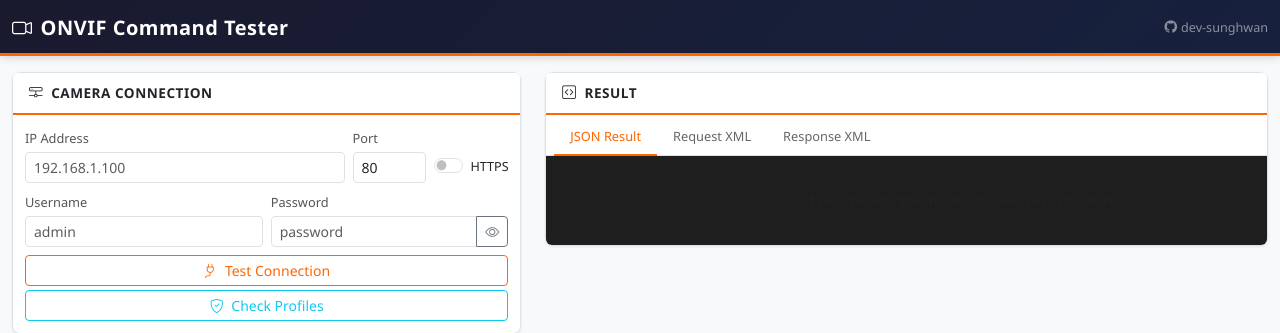
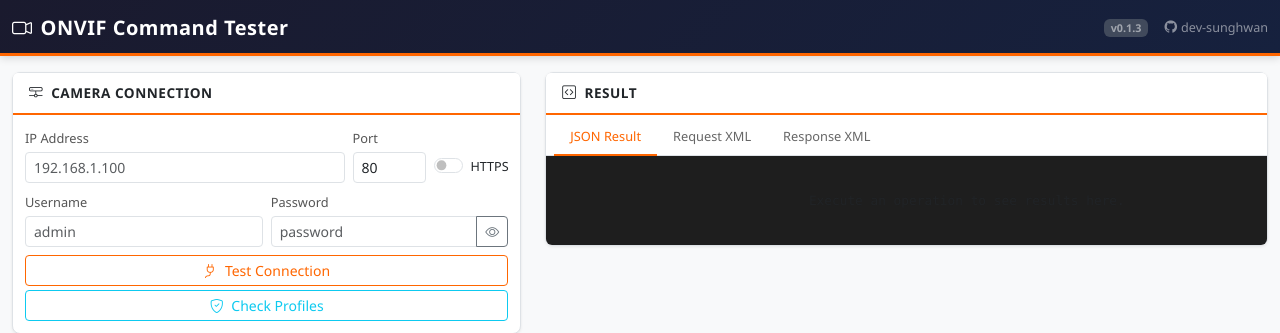
Before and after one commit to dev-sunghwan/onvif_test_tool, a Flask app: page / in a window 1280 px wide. Shown: the top 333 px of the page. Run offline with Flask 3, Linux system fonts and the light colour scheme; some libraries are stand-ins or nearby versions.

Commit message:
Add version display (v0.1.3)
- Define VERSION constant in app.py
- Pass version to template and display as badge in navbar

Co-Authored-By: Claude Sonnet 4.6 <noreply@anthropic.com>

```diff
--- a/app.py
+++ b/app.py
@@ -1,4 +1,6 @@
 """ONVIF Command Tester - Flask Web Application."""
+
+VERSION = "0.1.3"
 
 import json
 import os
@@ -68,7 +70,7 @@ executor = CommandExecutor()
 @app.route("/")
 def index():
     """Render main page."""
-    return render_template("index.html", presets=ONVIF_PRESETS)
+    return render_template("index.html", presets=ONVIF_PRESETS, version=VERSION)
 
 
 @app.route("/api/presets", methods=["GET"])
--- a/templates/index.html
+++ b/templates/index.html
@@ -16,9 +16,12 @@
         <span class="navbar-brand">
             <i class="bi bi-camera-video me-2"></i>ONVIF Command Tester
         </span>
-        <a href="https://github.com/dev-sunghwan" target="_blank" class="text-white-50 small text-decoration-none">
-            <i class="bi bi-github me-1"></i>dev-sunghwan
-        </a>
+        <div class="d-flex align-items-center gap-3">
+            <span class="badge bg-secondary bg-opacity-50 text-white-50">v{{ version }}</span>
+            <a href="https://github.com/dev-sunghwan" target="_blank" class="text-white-50 small text-decoration-none">
+                <i class="bi bi-github me-1"></i>dev-sunghwan
+            </a>
+        </div>
     </div>
     <div class="accent-bar"></div>
 </nav>
```
